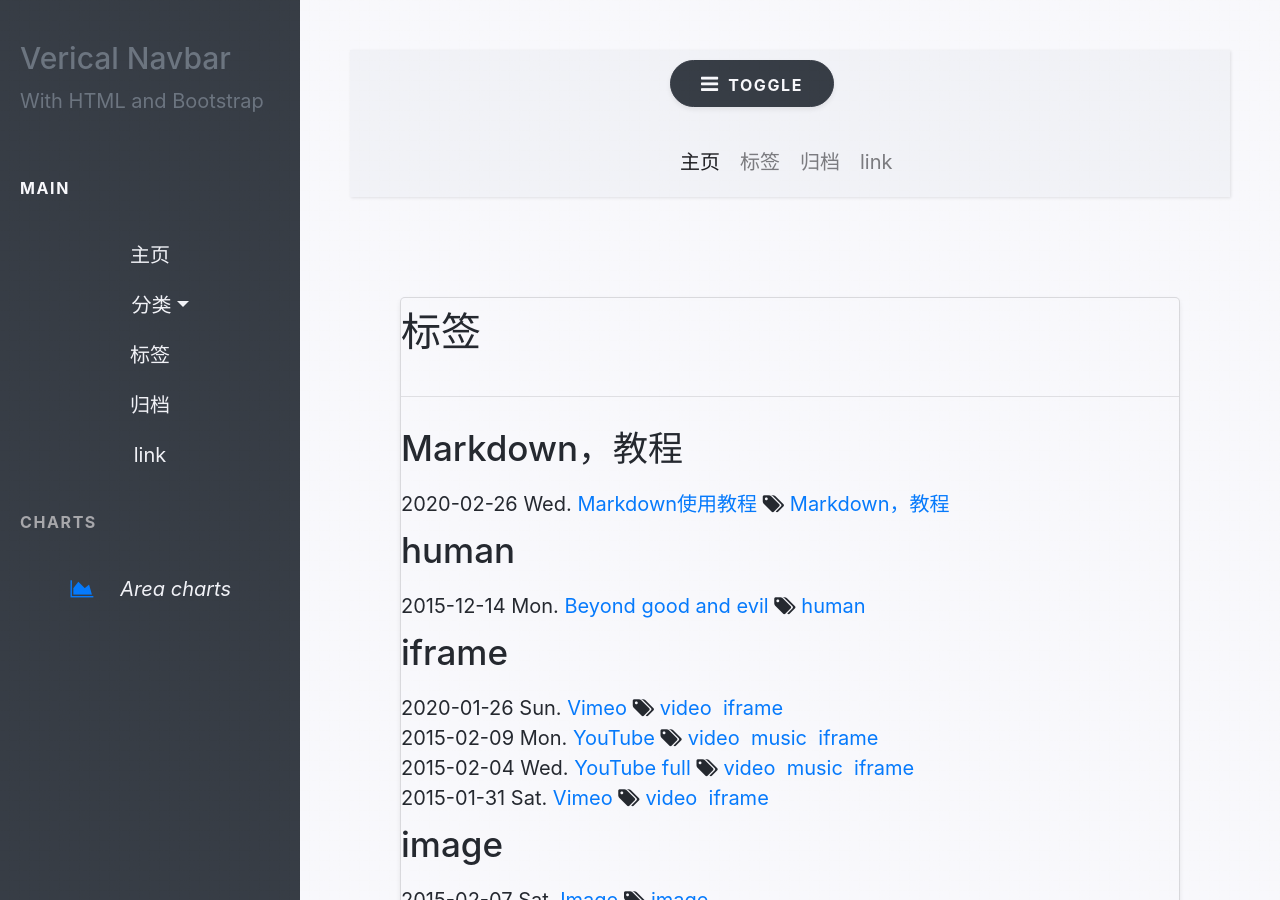
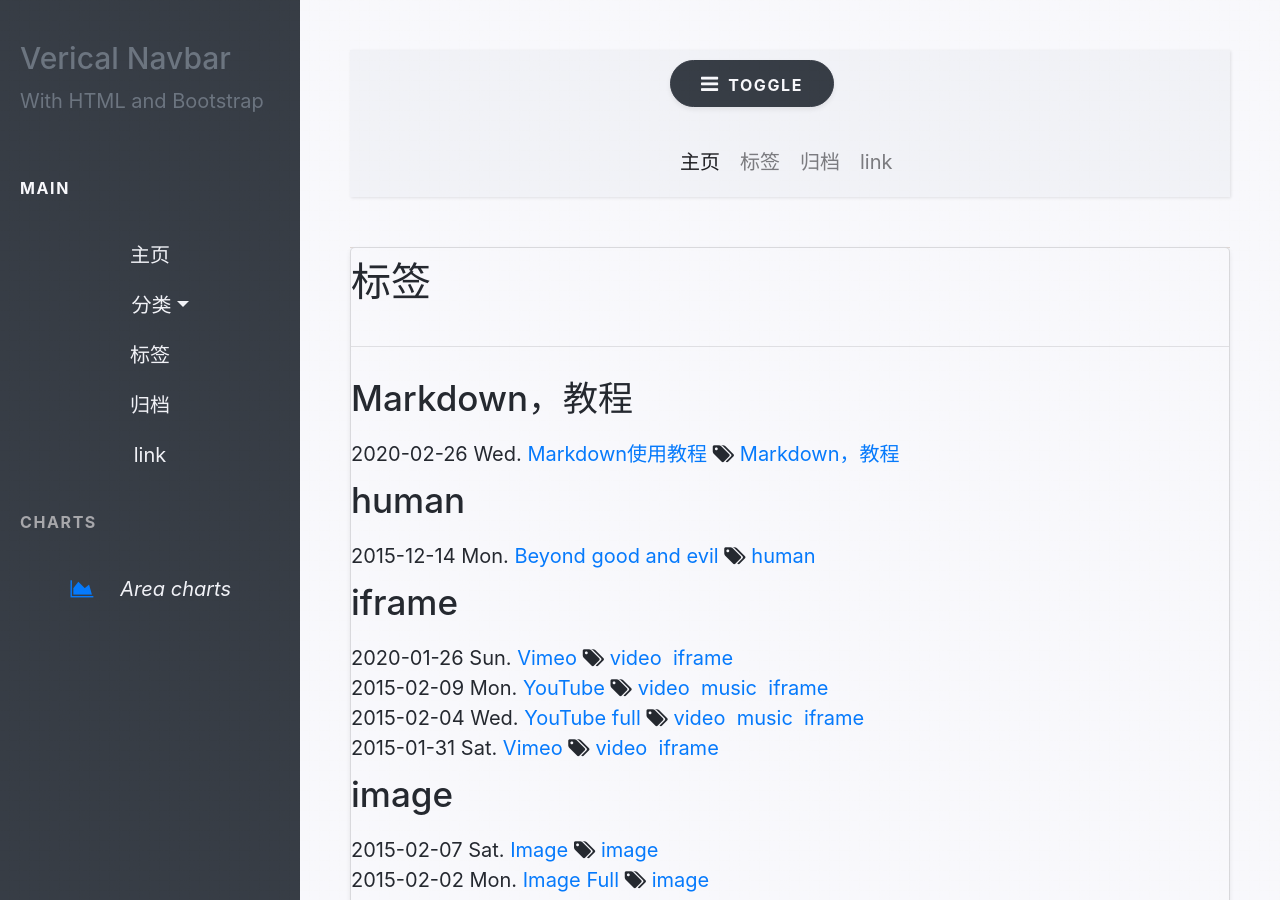
Before and after one commit to nengwuzhi/nengwuzhi.github.ioce, a Jekyll site: the page built from pages/tags.html, in a window 1280 px wide and 900 px high. Built offline with Jekyll 4.4.1, drawn with Linux system fonts in a browser that asks for light colours; nearby versions of some CDN libraries.

Commit message:
Update tags.html

```diff
--- a/pages/tags.html
+++ b/pages/tags.html
@@ -7,7 +7,7 @@ type: page
 ---
 
 
-<div class="col-md-12 container">
+<div class="content_container">
         <div class="card shadow-sm">
         <h2>标签</h2>
         <hr>
```
